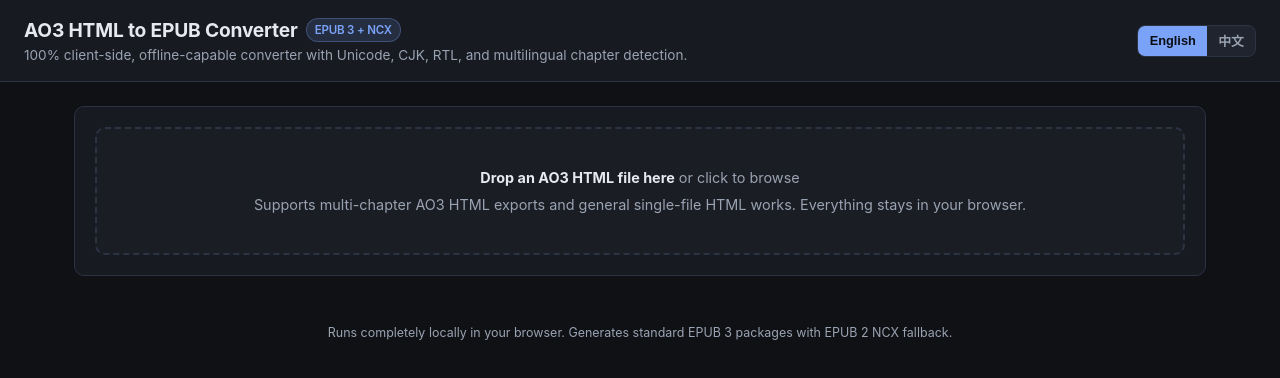
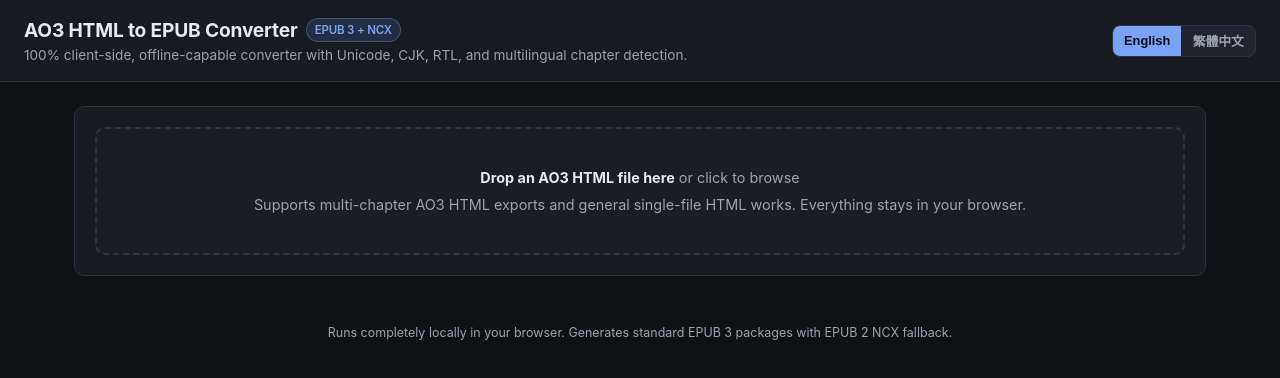
Before and after one commit to fishese/tools, a plain HTML site: page ao3/index.html in a window 1280 px wide. Drawn offline with Linux system fonts and the light colour scheme; files that its build step writes are made by us from their sources.

Commit message:
Add files via upload

```diff
--- a/ao3/index.html
+++ b/ao3/index.html
@@ -19,7 +19,7 @@
       --warning: #e0af68;
       --radius: 10px;
       --mono: ui-monospace, SFMono-Regular, Menlo, Monaco, Consolas, monospace;
-      --sans: -apple-system, BlinkMacSystemFont, "Segoe UI", Roboto, "Noto Sans", "PingFang SC", "Microsoft YaHei", "Helvetica Neue", Arial, sans-serif;
+      --sans: -apple-system, BlinkMacSystemFont, "Segoe UI", Roboto, "Noto Sans TC", "PingFang HK", "Microsoft JhengHei", "Helvetica Neue", Arial, sans-serif;
     }
 
     * { box-sizing: border-box; }
@@ -417,7 +417,7 @@
     .modal-body {
       padding: 1.2rem;
       overflow-y: auto;
-      font-family: Georgia, "Noto Serif", "Songti SC", serif;
+      font-family: Georgia, "Noto Serif TC", "Songti TC", serif;
       font-size: 0.96rem;
       line-height: 1.7;
       background: #13161c;
@@ -483,7 +483,7 @@
     </div>
     <div class="lang-switch" role="group" aria-label="UI Language">
       <button id="langEnBtn" type="button" class="active">English</button>
-      <button id="langZhBtn" type="button">中文</button>
+      <button id="langZhBtn" type="button">繁體中文</button>
     </div>
   </header>
 
@@ -517,7 +517,7 @@
         <div class="grid-2 field">
           <div>
             <label for="metaLang" data-i18n="labelLang">Language (BCP-47)</label>
-            <input id="metaLang" type="text" value="en" placeholder="en, zh-Hans, ja, ko, ar..." />
+            <input id="metaLang" type="text" value="en" placeholder="en, zh-Hant, ja, ko, ar..." />
           </div>
           <div>
             <label for="metaDir" data-i18n="labelDir">Text Direction</label>
@@ -647,7 +647,7 @@
       "use strict";
 
       // -----------------------------------------------------------------------
-      // UI Internationalization (English / 中文)
+      // UI Internationalization (English / 繁體中文 - 香港書面語)
       // -----------------------------------------------------------------------
       const UI_STRINGS = {
         en: {
@@ -718,71 +718,71 @@
           epubToc: "Table of Contents"
         },
         zh: {
-          appTitle: "AO3 HTML 转 EPUB 转换器",
-          appSubtitle: "纯本地浏览器运行、支持离线使用，完整兼容 Unicode、中日韩文、从右到左排版及多语言分章识别。",
-          dropTitle: "将 AO3 HTML 文件拖放到此处",
-          dropOr: "或点击选择文件",
-          dropHint: "支持多章节 AO3 导出 HTML 及通用单文件 HTML 文本，所有处理均在本地完成，不上传服务器。",
+          appTitle: "AO3 HTML 轉 EPUB 轉換器",
+          appSubtitle: "純本地瀏覽器運作，支援離線使用，完整兼容 Unicode、中日韓文、由右至左排版及多語言分章識別。",
+          dropTitle: "將 AO3 HTML 檔案拖放至此處",
+          dropOr: "或按此瀏覽檔案",
+          dropHint: "支援多章節 AO3 匯出 HTML 及一般單檔 HTML 作品。所有處理均於本地瀏覽器進行，不會上載至伺服器。",
           reparseBtn: "重新解析",
-          metaSettingsTitle: "书籍信息与排版设置",
-          labelTitle: "作品标题",
-          phTitle: "输入作品标题",
+          metaSettingsTitle: "書籍資料與排版設定",
+          labelTitle: "作品標題",
+          phTitle: "輸入作品標題",
           labelAuthor: "作者",
-          phAuthor: "输入作者名",
-          labelLang: "语言代码 (BCP-47)",
-          labelDir: "阅读方向",
-          dirAuto: "自动检测",
-          dirLtr: "从左到右 (LTR)",
-          dirRtl: "从右到左 (RTL)",
-          labelSource: "来源链接（可选）",
-          labelTags: "标签 / 主题（以英文逗号分隔）",
-          phTags: "原作、角色、标签...",
-          labelSummary: "作品简介",
-          phSummary: "输入作品简介",
-          labelCover: "自定义封面图片（可选，JPG/PNG/WebP）",
-          labelDetectMode: "章节识别模式",
-          modeAuto: "自动（AO3 结构优先 + 多语言标题词典回退）",
-          modeAo3: "仅 AO3 结构（#chapters / h2.heading）",
-          modeDict: "仅多语言章节标题词典",
-          modeSingle: "单章模式（不拆分章节）",
-          optBlankRow: "段落之间保留空行",
-          optIndent: "段落开头首行缩进（2字符）",
-          optPreface: "包含扉页与作品元数据页",
-          optChapterMeta: "包含章节简介与作者注",
-          optAfterword: "包含文末注释 / 后记",
-          optDedupeHeading: "移除正文开头重复的章节标题",
-          labelFontStyle: "正文字体样式",
-          fontSerif: "衬线体 / 宋体（默认）",
-          fontSans: "无衬线体 / 黑体",
-          fontInherit: "阅读器默认（不强制指定字体）",
-          dictSummary: "多语言章节关键词词典",
-          dictHelp: "当文件中缺少标准 AO3 章节标记或选择“仅多语言章节标题词典”时生效。可每行添加一个自定义关键词以匹配任意语言标题。",
-          chaptersTocTitle: "章节与目录列表",
-          emptyChapters: "未检测到章节，请尝试切换上方的“章节识别模式”。",
-          statusReady: "就绪。",
-          toggleAllBtn: "全选 / 取消全选",
-          downloadBtn: "下载 EPUB",
-          closeBtn: "关闭",
-          previewBtn: "预览",
-          footerText: "完全在浏览器本地运行，生成符合标准的 EPUB 3 电子书（附带 EPUB 2 NCX 兼容目录）。",
+          phAuthor: "輸入作者名稱",
+          labelLang: "語言代碼 (BCP-47)",
+          labelDir: "閱讀方向",
+          dirAuto: "自動偵測",
+          dirLtr: "由左至右 (LTR)",
+          dirRtl: "由右至左 (RTL)",
+          labelSource: "來源網址（選填）",
+          labelTags: "標籤 / 主題（以半形逗號分隔）",
+          phTags: "原作、角色、標籤...",
+          labelSummary: "作品簡介",
+          phSummary: "輸入作品簡介",
+          labelCover: "自訂封面圖片（選填，JPG/PNG/WebP）",
+          labelDetectMode: "章節識別模式",
+          modeAuto: "自動（AO3 結構優先 + 多語言標題詞典後備）",
+          modeAo3: "僅 AO3 結構（#chapters / h2.heading）",
+          modeDict: "僅多語言章節標題詞典",
+          modeSingle: "單章模式（不拆分章節）",
+          optBlankRow: "段落之間保留空行",
+          optIndent: "段落開首首行縮排（2字元）",
+          optPreface: "包含扉頁與作品資料頁",
+          optChapterMeta: "包含章節簡介與作者註",
+          optAfterword: "包含文末註釋 / 後記",
+          optDedupeHeading: "移除正文開首重複的章節標題",
+          labelFontStyle: "正文字體樣式",
+          fontSerif: "襯線體 / 明體（預設）",
+          fontSans: "無襯線體 / 黑體",
+          fontInherit: "閱讀器預設（不強制指定字體）",
+          dictSummary: "多語言章節關鍵詞詞典",
+          dictHelp: "當檔案缺少標準 AO3 章節標記或選用「僅多語言章節標題詞典」時生效。可每行新增一個自訂關鍵詞以配對任何語言的標題。",
+          chaptersTocTitle: "章節與目錄列表",
+          emptyChapters: "未能偵測到章節，請嘗試切換上方的「章節識別模式」。",
+          statusReady: "準備就緒。",
+          toggleAllBtn: "全選 / 取消全選",
+          downloadBtn: "下載 EPUB",
+          closeBtn: "關閉",
+          previewBtn: "預覽",
+          footerText: "完全於瀏覽器本地運作，匯出符合標準的 EPUB 3 電子書（附帶 EPUB 2 NCX 兼容目錄）。",
           chapterCount: (n) => `共 ${n} 章`,
-          statusReading: (name) => `正在读取 "${name}"...`,
-          statusParsed: (n, mode) => `已解析 ${n} 个章节（识别方式：${mode}）。`,
-          statusSelectOne: "请至少选择一个要导出的章节。",
-          statusBuilding: "正在打包生成 EPUB 文件...",
-          statusExported: (file, kb, n) => `已导出 "${file}"（${kb} KB，共 ${n} 章）。`,
-          statusExportFail: (msg) => `导出失败：${msg}`,
-          statusReadFail: (msg) => `读取文件失败：${msg}`,
+          statusReading: (name) => `正在讀取「${name}」...`,
+          statusParsed: (n, mode) => `已解析 ${n} 個章節（識別方式：${mode}）。`,
+          statusSelectOne: "請至少選取一個要匯出的章節。",
+          statusBuilding: "正在打包生成 EPUB 檔案...",
+          statusExported: (file, kb, n) => `已匯出「${file}」（${kb} KB，共 ${n} 章）。`,
+          statusExportFail: (msg) => `匯出失敗：${msg}`,
+          statusReadFail: (msg) => `讀取檔案失敗：${msg}`,
           epubCover: "封面",
-          epubPreface: "扉页与信息",
-          epubSummary: "简介",
-          epubNotes: "作者注",
-          epubChSummary: "本章简介",
-          epubChNotes: "章节注释",
-          epubChEndNotes: "章末注释",
-          epubAfterword: "后记与注释",
-          epubAfterwordHeading: "后记与文末注释",
-          epubToc: "目录"
+          epubPreface: "扉頁與資料",
+          epubSummary: "簡介",
+          epubNotes: "作者註",
+          epubChSummary: "本章簡介",
+          epubChNotes: "章節註釋",
+          epubChEndNotes: "章末註釋",
+          epubAfterword: "後記與註釋",
+          epubAfterwordHeading: "後記與文末註釋",
+          epubToc: "目錄"
         }
       };
 
@@ -924,7 +924,7 @@
 
       function applyUiLanguage(lang) {
         currentUiLang = lang === "zh" ? "zh" : "en";
-        document.documentElement.lang = currentUiLang === "zh" ? "zh-Hans" : "en";
+        document.documentElement.lang = currentUiLang === "zh" ? "zh-Hant-HK" : "en";
         el.langEnBtn.classList.toggle("active", currentUiLang === "en");
         el.langZhBtn.classList.toggle("active", currentUiLang === "zh");
 
@@ -1672,9 +1672,9 @@ ${body}
       }
 
       function buildCss(fontMode, dir, blankRow, indentPara) {
-        let fontRule = `font-family: Georgia, "Noto Serif", "Songti SC", "Yu Mincho", serif;`;
+        let fontRule = `font-family: Georgia, "Noto Serif TC", "Songti TC", "Yu Mincho", serif;`;
         if (fontMode === "sans") {
-          fontRule = `font-family: -apple-system, BlinkMacSystemFont, "Segoe UI", "Noto Sans", "PingFang SC", "Microsoft YaHei", sans-serif;`;
+          fontRule = `font-family: -apple-system, BlinkMacSystemFont, "Segoe UI", "Noto Sans TC", "PingFang HK", "Microsoft JhengHei", sans-serif;`;
         } else if (fontMode === "inherit") {
           fontRule = ``;
         }
```
Also changed, not shown: 1 other file.
